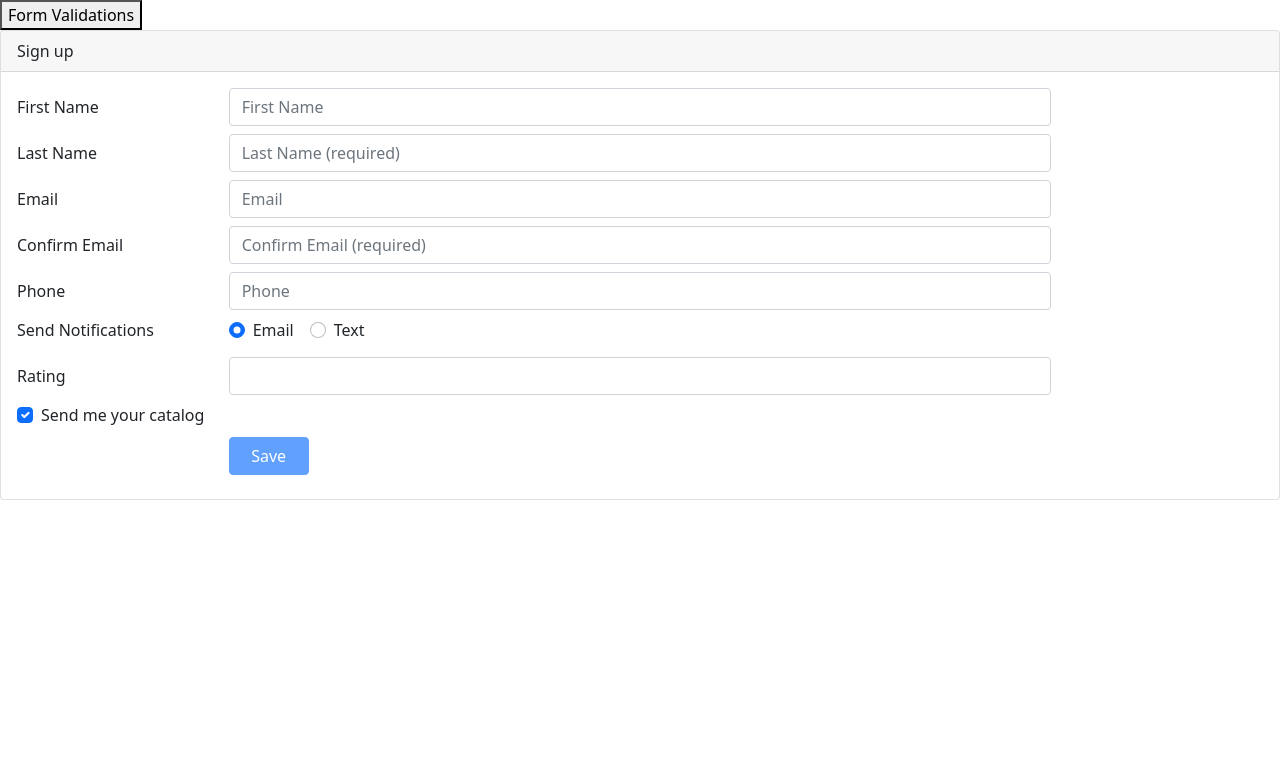
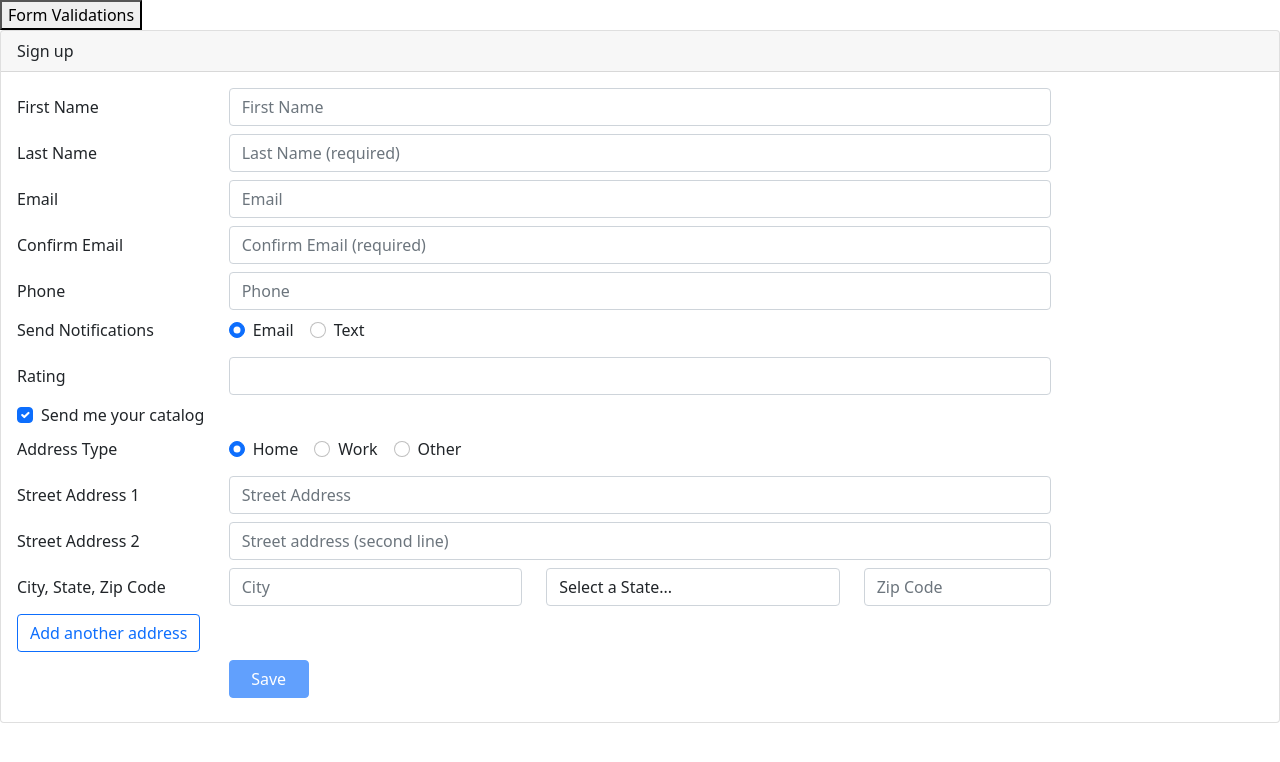
Before and after one commit to ToanNN/angular-recipes, an Angular app: page /form in a window 1280 px wide. Shown: the top 762 px of the page. Built offline with nearby package versions, Linux system fonts and the light colour scheme.

Commit message:
Dynamically generate controls

```diff
--- a/src/app/reactive-form/form-validations/form-validations.component.html
+++ b/src/app/reactive-form/form-validations/form-validations.component.html
@@ -164,89 +164,84 @@
         </div>
       </div>
 
-      <!-- <div *ngIf="customer.sendCatalog">
+      <div *ngIf="signUpForm.get('sendCatalog')?.value">
+        <div formArrayName="addresses">
+          <div [formGroupName]="i" *ngFor="let address of addresses.controls; let i =index">
             <div class="form-group row mb-2">
               <label class="col-md-2 col-form-label pt-0">Address Type</label>
               <div class="col-md-8">
                 <div class="form-check form-check-inline">
                   <label class="form-check-label">
-                <input class="form-check-input"
+                    <input
+                      class="form-check-input"
                       id="addressType1Id"
                       type="radio"
                       value="home"
-                       [(ngModel)]="customer.addressType"
-                       name="addressType"> Home
+                      formControlName="addressType"
+                    />
+                    Home
                   </label>
                 </div>
                 <div class="form-check form-check-inline">
                   <label class="form-check-label">
-                <input class="form-check-input"
-                       id="addressType1Id"
+                    <input
+                      class="form-check-input"
+                      id="AddresssType1Id"
                       type="radio"
+                      formControlName="addressType"
                       value="work"
-                       [(ngModel)]="customer.addressType"
-                       name="addressType"> Work
+                    />
+                    Work
                   </label>
                 </div>
                 <div class="form-check form-check-inline">
                   <label class="form-check-label">
-                <input class="form-check-input"
-                       id="addressType1Id"
+                    <input
+                      class="form-check-input"
+                      id="AddresssType1Id"
                       type="radio"
+                      formControlName="addressType"
                       value="other"
-                       [(ngModel)]="customer.addressType"
-                       name="addressType"> Other
+                    />
+                    Other
                   </label>
                 </div>
               </div>
             </div>
 
             <div class="form-group row mb-2">
-          <label class="col-md-2 col-form-label"
-                 for="street1Id">Street Address 1</label>
+              <label class="col-md-2 col-form-label" attr.for="{{'street1Id' +i}}">Street Address 1</label>
               <div class="col-md-8">
-            <input class="form-control"
-                   id="street1Id"
-                   type="text"
-                   placeholder="Street address"
-                   [(ngModel)]="customer.street1"
-                   name="street1">
+                <input
+                  class="form-control"
+                  id="{{'street1Id' + i}}"
+                  placeholder="Street Address "
+                  formControlName="street1"
+                />
               </div>
             </div>
 
             <div class="form-group row mb-2">
-          <label class="col-md-2 col-form-label"
-                 for="street2Id">Street Address 2</label>
+              <label class="col-md-2 col-form-label" for="street2Id">Street Address 2</label>
               <div class="col-md-8">
-            <input class="form-control"
+                <input
+                  class="form-control"
                   id="street2Id"
                   type="text"
                   placeholder="Street address (second line)"
-                   [(ngModel)]="customer.street2"
-                   name="street2">
+                  formControlName="street2"
+                />
               </div>
             </div>
 
             <div class="form-group row mb-2">
-          <label class="col-md-2 col-form-label"
-                 for="cityId">City, State, Zip Code</label>
+              <label class="col-md-2 col-form-label" for="cityId">City, State, Zip Code</label>
               <div class="col-md-3">
-            <input class="form-control"
-                   id="cityId"
-                   type="text"
-                   placeholder="City"
-                   [(ngModel)]="customer.city"
-                   name="city">
+                <input class="form-control" id="cityId" type="text" placeholder="City" formControlName="city" />
               </div>
               <div class="col-md-3">
-            <select class="form-control"
-                    id="stateId"
-                    [(ngModel)]="customer.state"
-                    name="state">
-              <option value=""
-                      disabled
-                      selected
-                      hidden>Select a State...</option>
+                <select class="form-control" id="stateId" formControlName="state">
+                  <option value="" disabled selected hidden>Select a State...</option>
                   <option value="AL">Alabama</option>
                   <option value="AK">Alaska</option>
                   <option value="AZ">Arizona</option>
@@ -258,15 +253,26 @@
                 </select>
               </div>
               <div class="col-md-2">
-            <input class="form-control"
-                   id="zipId"
-                   type="number"
-                   placeholder="Zip Code"
-                   [(ngModel)]="customer.zip"
-                   name="zip">
+                <input class="form-control" id="zipId" type="number" placeholder="Zip Code" formControlName="zip" />
               </div>
             </div>
-      </div> -->
+
+            <div class="form-group row mb-2">
+              <div class="col-md-4">
+                <button
+                  class="btn btn-outline-primary"
+                  type="button"
+                  [title]="addresses.valid ? 'Add another mailing address': 'Disabled due to an existing address invalid'"
+                  [disabled]="!addresses.valid"
+                  (click)="addAddress()"
+                >
+                  Add another address
+                </button>
+              </div>
+            </div>
+          </div>
+        </div>
+      </div>
 
       <div class="form-group row mb-2">
         <div class="offset-md-2 col-md-4">
--- a/src/app/reactive-form/form-validations/form-validations.component.ts
+++ b/src/app/reactive-form/form-validations/form-validations.component.ts
@@ -1,5 +1,5 @@
 import { Component, OnInit } from '@angular/core';
-import { AbstractControl, FormBuilder, FormGroup, NgForm, ValidationErrors, Validators } from '@angular/forms';
+import { AbstractControl, FormArray, FormBuilder, FormGroup, NgForm, ValidationErrors, Validators } from '@angular/forms';
 import { debounceTime } from 'rxjs';
 import { emailMatcher, ratingRange } from './email-matcher-validator';
 
@@ -27,7 +27,8 @@ export class FormValidationsComponent implements OnInit {
       phone: '',
       notification: 'email',
       rating: [null, ratingRange(1, 5)],
-      sendCatalog: true
+      sendCatalog: true,
+      addresses: this.formBuilder.array([this.buildAddress()])
     });
 
     this.emailMessage = '';
@@ -38,6 +39,23 @@ export class FormValidationsComponent implements OnInit {
 
   }
 
+  get addresses(): FormArray {
+    return this.signUpForm.get('addresses') as FormArray;
+  }
+
+  buildAddress(): FormGroup {
+    return this.formBuilder.group({
+      addressType: 'home',
+      street1: '',
+      street2: '',
+      city: '',
+      state: '',
+      zip: ''
+    });
+  }
+  addAddress() {
+    this.addresses.push(this.buildAddress());
+  }
   ngOnInit(): void {
 
   }
```
Lines whose indentation alone changed are shown as unchanged.
